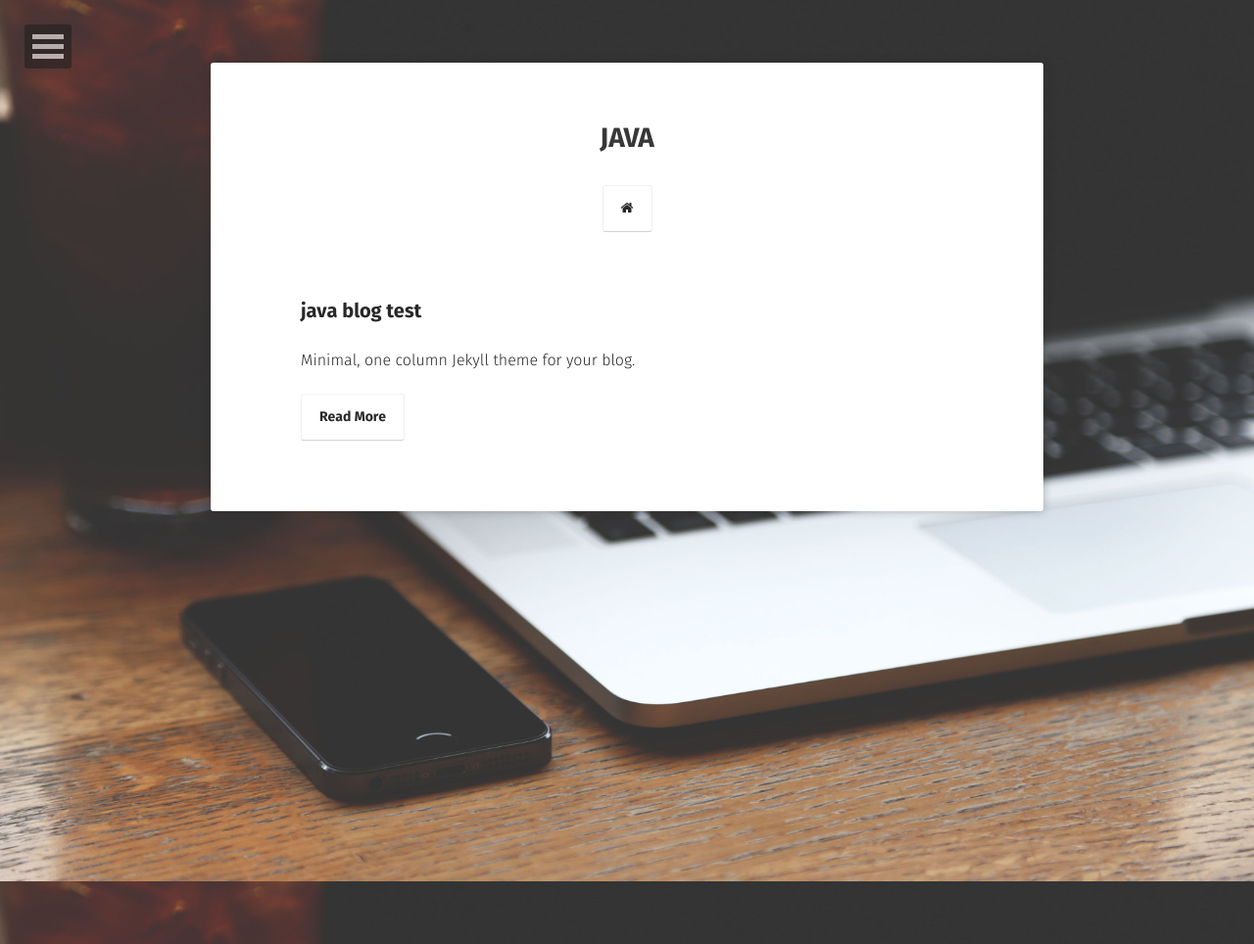
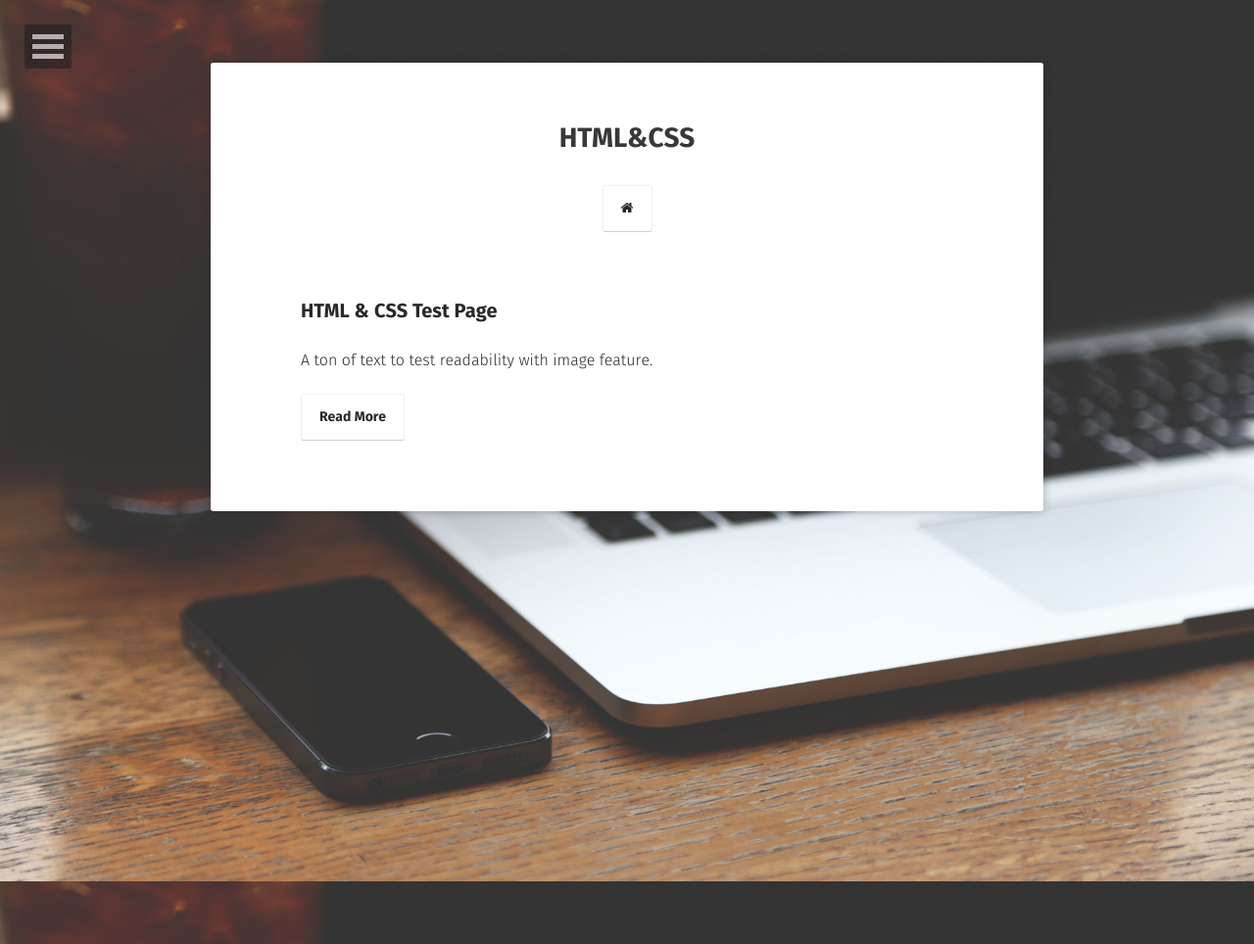
Before and after one commit to sloth9143/sloth9143.github.io, a Jekyll site: the page built from develop/html-css/index.md, in a window 1280 px wide. Shown: the whole page at 98% size. Built offline with Jekyll 4.4.1, drawn with Linux system fonts in a browser that asks for light colours; some web fonts are replaced.

Commit message:
category add

```diff
--- a/_includes/nav.html
+++ b/_includes/nav.html
@@ -95,8 +95,10 @@
 			<li>
 				<a href="#">개발노트</a>
 				<ul class="dl-submenu">
+                    <li><a href="{{ site.url }}/develop/android/">ANDROID</a></li>
+                    <li><a href="{{ site.url }}/develop/html-css/">HTML&CSS</a></li>
 					<li><a href="{{ site.url }}/develop/java/">JAVA</a></li>
-					<li><a href="{{ site.url }}/develop/javascript/">JAVASCRIPT</a></li>
+                    <li><a href="{{ site.url }}/develop/javascript/">JAVASCRIPT</a></li>
 				</ul>
 			</li>
 			{% for link in site.data.navigation %}
--- /dev/null
+++ b/_layouts/develop/html-css.html
@@ -0,0 +1,45 @@
+---
+layout: compress
+---
+<!DOCTYPE html>
+<!--[if lt IE 7]><html class="no-js lt-ie9 lt-ie8 lt-ie7"> <![endif]-->
+<!--[if (IE 7)&!(IEMobile)]><html class="no-js lt-ie9 lt-ie8"><![endif]-->
+<!--[if (IE 8)&!(IEMobile)]><html class="no-js lt-ie9"><![endif]-->
+<!--[if gt IE 8]><!--> <html class="no-js"><!--<![endif]-->
+<head>
+    {% include head.html %}
+</head>
+<body>
+    {% include nav.html %}
+    <!-- Header -->
+    <header class="header" role="banner">
+        <div class="wrapper animated fadeIn">
+            <div class="content">
+                <div class="post-title">
+                    <h1>{{ page.title }}</h1>
+                    <a class="btn zoombtn" href="{{site.url}}">
+                        <i class="fa fa-home"></i>
+                    </a>
+                </div>
+                <div class="post-list">
+                    {% for post in site.posts %}
+                        {% if post.html-css %}
+                    <ul>
+                        <li class="wow fadeInLeft" data-wow-duration="1.5s">
+                            <a class="zoombtn" href="{{ site.url }}{{ post.url }}">{{ post.title }}</a>
+                            <p>{{ post.excerpt }}</p>
+                            <a href="{{ site.url }}{{ post.url }}" class="btn zoombtn">Read More</a>
+                        </li>
+                    </ul>
+                      {% endif %}
+                    {% endfor %}
+                </div>
+            </div>
+        </div>
+    </header>
+    {% include scripts.html %}
+	{% include analytics.html %}
+    <script src="{{ site.url }}/assets/js/wow.min.js"></script>
+    <script type="text/javascript">(new WOW).init();</script>
+</body>
+</html>
--- a/_layouts/post.html
+++ b/_layouts/post.html
@@ -28,9 +28,13 @@ layout: compress
                     <a class="btn zoombtn" href="{{site.url}}/develop/javascript/">
                     {% elsif page.java %}
                     <a class="btn zoombtn" href="{{site.url}}/develop/java/">
+                    {% elsif page.html-css %}
+                    <a class="btn zoombtn" href="{{site.url}}/develop/html-css/">
+                    {% elsif page.android %}
+                    <a class="btn zoombtn" href="{{site.url}}/develop/android/">
                     {% elsif page.daily %}
                     <a class="btn zoombtn" href="{{site.url}}/daily/">
-                        {% elsif page.book %}
+                    {% elsif page.book %}
                     <a class="btn zoombtn" href="{{site.url}}/book/">
                     {% else %}
                     <a class="btn zoombtn" href="{{site.url}}/posts/">
--- a/develop/java/index.md
+++ b/develop/html-css/index.md
@@ -1,6 +1,6 @@
 ---
-layout: develop/java
-title: JAVA
+layout: develop/html-css
+title: HTML&CSS
 excerpt: "A List of Projects"
 comments: false
 ---
```
Also changed, not shown: _layouts/develop/android.html (added, +45 -0 lines), _posts/develop/android/2020-01-20-android-test-page.md (renamed from _posts/2015-08-10-mathjax-example.md, +4 -5 lines), _posts/develop/html-css/2020-01-17-html-css-test-page.md (renamed from _posts/2012-05-23-readability-feature-post.md, +4 -3 lines), develop/android/index.md (added, +6 -0 lines).
